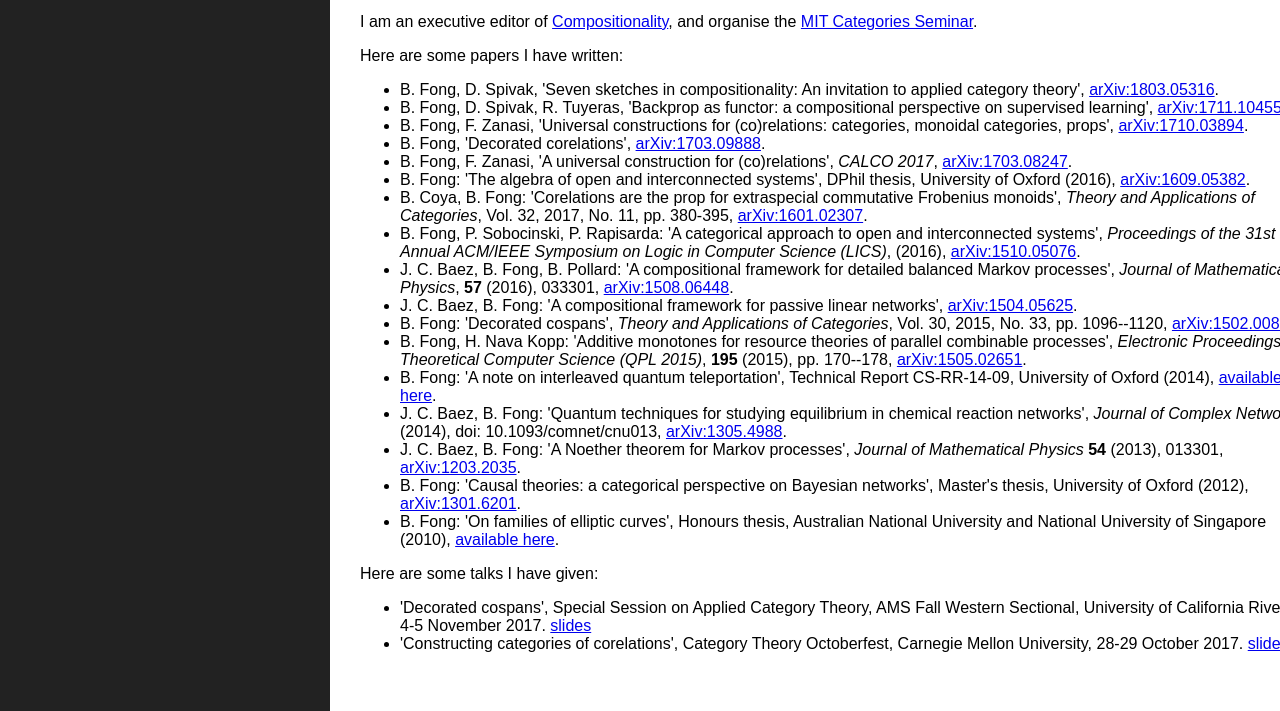
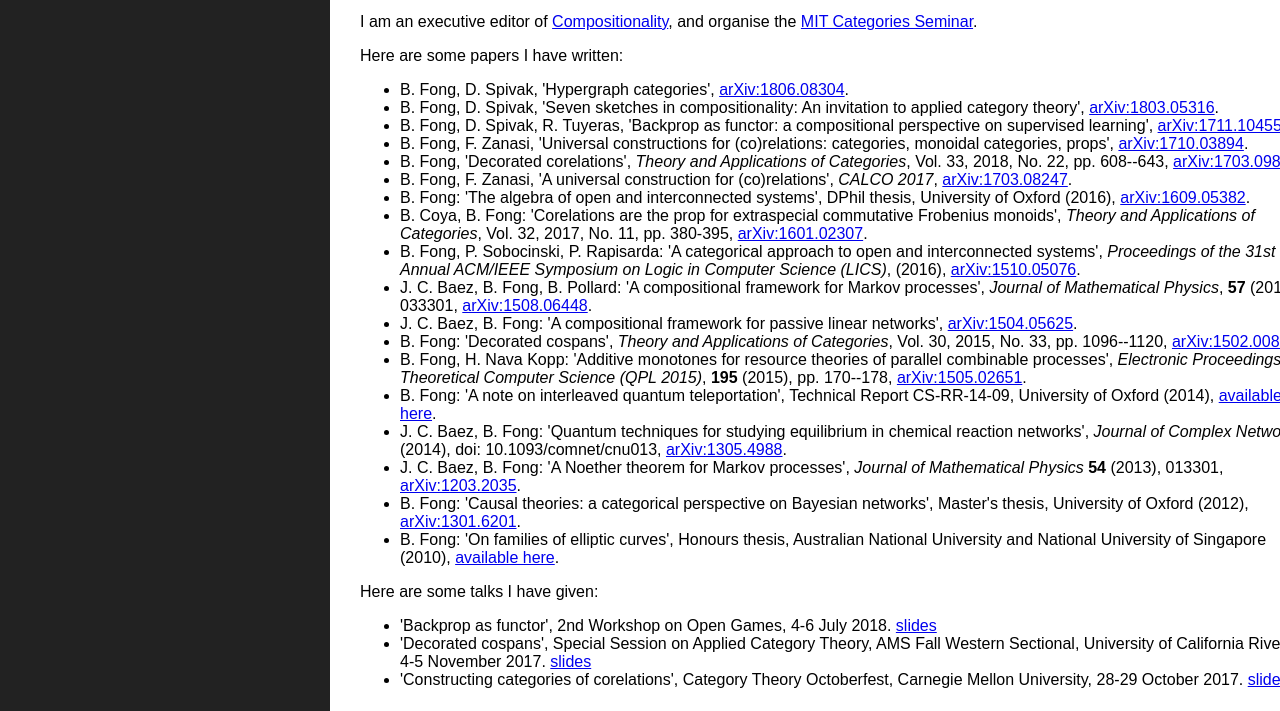
Before and after one commit to brendanfong/turtle, a plain HTML site: page index.html in a window 1280 px wide. Shown: the part 89-800 px from the top of the page. Drawn offline with Linux system fonts and the light colour scheme.

Commit message:
update home

```diff
--- a/index.html
+++ b/index.html
@@ -49,6 +49,11 @@ I am an executive editor of <a href="http://www.compositionality-journal.org/">C
 		</p>
 <ul>
   <li>
+  B. Fong, D. Spivak, 'Hypergraph categories',
+  <a href="http://arxiv.org/abs/1806.08304">arXiv:1806.08304</a>.
+  </li>
+
+  <li>
   B. Fong, D. Spivak, 'Seven sketches in compositionality: An invitation to
   applied category theory',
   <a href="http://arxiv.org/abs/1803.05316">arXiv:1803.05316</a>.
@@ -68,6 +73,8 @@ I am an executive editor of <a href="http://www.compositionality-journal.org/">C
 
   <li>
   B. Fong, 'Decorated corelations',
+  <em>Theory and Applications of Categories</em>,
+  Vol. 33, 2018, No. 22, pp. 608--643,
   <a href="http://arxiv.org/abs/1703.09888">arXiv:1703.09888</a>.
   </li>
 
@@ -99,7 +106,7 @@ I am an executive editor of <a href="http://www.compositionality-journal.org/">C
 
   <li>
   J. C. Baez, B. Fong, B. Pollard: 'A compositional framework for
-  detailed balanced Markov processes',
+  Markov processes',
   <em>Journal of Mathematical Physics</em>,
   <b>57</b> (2016), 033301,
   <a href="http://arxiv.org/abs/1508.06448">arXiv:1508.06448</a>.
@@ -163,6 +170,9 @@ I am an executive editor of <a href="http://www.compositionality-journal.org/">C
 		</p>
 <ul>
   <li>
+  'Backprop as functor', 2nd Workshop on Open Games, 4-6 July 2018. <a href="BackpropAsFunctor.pdf">slides</a>
+  </li>
+  <li>
   'Decorated cospans', Special Session on Applied Category Theory, AMS Fall Western Sectional, University of California Riverside, 4-5 November 2017. <a href="DecoratedCospans.pdf">slides</a>
   </li>
   <li>
```
